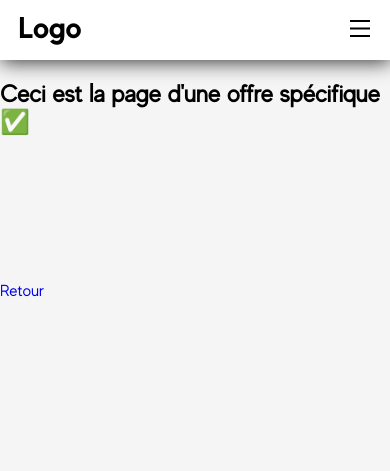
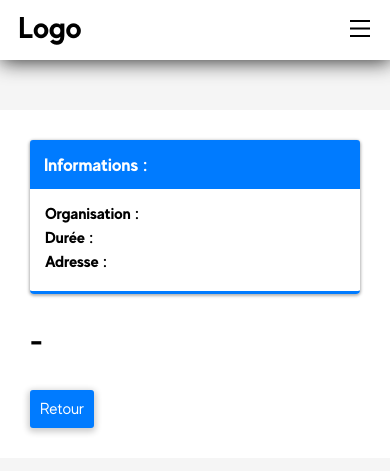
Before and after one commit to Remy93130/site-iut-info, a Symfony app: template templates/offer_blog/offer.html.twig in a window 390 px wide. Shown: the top 471 px of the page. Run offline with Twig, Linux system fonts and the light colour scheme; the template is opened without the code that fills it, so the values that code supplies are empty; some libraries are stand-ins or nearby versions.

Commit message:
Front up
Pages :
- Map
- Offre (jeter un oeil au responsif)

```diff
--- /dev/null
+++ b/public/style/map.less
@@ -0,0 +1,13 @@
+#map{
+	z-index:1;
+	.centered-width(90%);
+	height:calc(100vh - 180px);
+	margin-top:40px;
+	border-radius:3px;
+	.shadow(0, 2px, 3px, 1px, rgba(0, 0, 0, 0.3));
+	&:hover{
+		.shadow(0, 2px, 3px, 1px, rgba(0, 0, 0, 0.5));
+	}
+	will-change:box-shadow;
+	.transition(0.2s, all);
+}
--- /dev/null
+++ b/public/style/offer.less
@@ -0,0 +1,113 @@
+#OFFER{
+	width:100%;
+	height:100%;
+	padding:30px;
+	background-color:white;
+	margin-top:50px;
+
+	.left{
+		width:calc(100vw - 540px);
+		padding-right:30px;
+
+		.title{
+			font-size:30px;
+			font-family:"BOLD";
+			margin-bottom:15px;
+		}
+		.description{
+			font-size:18px;
+			margin-bottom:30px;
+		}
+		a.retour{
+			display:inline-block;
+			padding:10px;
+			border-radius:3px;
+			background-color:@bootblue;
+			color:white;
+			&:hover{ background-color:@bootbluedark; }
+			.button-shadow;
+		}
+	}
+	.right{
+		border-radius:4px;
+		border-bottom:3px solid @bootblue;
+		padding:15px;
+		width:450px;
+		position:absolute;
+		top:180px;
+		left:calc(100vw - 500px);
+		.shadow(0, 1px, 3px, 1px, rgba(0, 0, 0, 0.3));
+
+		.organisation{
+			margin-bottom:5px;
+			&::before{
+				font-family:BOLD;
+				content:"Organisation : ";
+			}
+		}
+		.duration{
+			margin-bottom:5px;
+			&::before{
+				font-family:BOLD;
+				content:"Durée : ";
+			}
+		}
+		.location{
+			margin-bottom:5px;
+			&::before{
+				font-family:BOLD;
+				content:"Adresse : ";
+			}
+		}
+	}
+
+}
+
+@media screen and (max-width:950px){
+
+#OFFER{
+
+	.left{
+		width:100%;
+		padding-right:0;
+
+		.title{
+			font-size:30px;
+			font-family:"BOLD";
+			margin-bottom:15px;
+		}
+		.description{
+			font-size:18px;
+			margin-bottom:30px;
+		}
+		a.retour{
+			display:inline-block;
+			padding:10px;
+			border-radius:3px;
+			background-color:@bootblue;
+			color:white;
+			&:hover{ background-color:@bootbluedark; }
+			.button-shadow;
+		}
+	}
+	.right{
+		width:100%;
+		position:static;
+		margin-bottom:30px;
+		&::before{
+			display:block;
+			width:calc(100% + 2px);
+			color:white;
+			content:"Informations :";
+			font-size:18px;
+			font-family:'BOLD';
+			padding:14px;
+			background-color:@bootblue;
+			border-radius:3px 3px 0 0;
+			transform:translate(-15px, -15px);
+		}
+	}
+
+}
+
+}
--- a/public/style/style.css
+++ b/public/style/style.css
@@ -631,6 +631,156 @@ select:hover {
     transform: scale(1) rotate(-45deg);
   }
 }
+#OFFER {
+  width: 100%;
+  height: 100%;
+  padding: 30px;
+  background-color: white;
+  margin-top: 50px;
+}
+#OFFER .left {
+  width: calc(100vw - 540px);
+  padding-right: 30px;
+}
+#OFFER .left .title {
+  font-size: 30px;
+  font-family: "BOLD";
+  margin-bottom: 15px;
+}
+#OFFER .left .description {
+  font-size: 18px;
+  margin-bottom: 30px;
+}
+#OFFER .left a.retour {
+  display: inline-block;
+  padding: 10px;
+  border-radius: 3px;
+  background-color: #007bff;
+  color: white;
+  -moz-box-shadow: 0 2px 6px 2px rgba(0, 0, 0, 0.2);
+  -o-box-shadow: 0 2px 6px 2px rgba(0, 0, 0, 0.2);
+  -webkit-box-shadow: 0 2px 6px 2px rgba(0, 0, 0, 0.2);
+  box-shadow: 0 2px 6px 2px rgba(0, 0, 0, 0.2);
+}
+#OFFER .left a.retour:hover {
+  background-color: #003edb;
+}
+#OFFER .left a.retour:hover {
+  -moz-box-shadow: 0 2px 6px 1px rgba(0, 0, 0, 0.4);
+  -o-box-shadow: 0 2px 6px 1px rgba(0, 0, 0, 0.4);
+  -webkit-box-shadow: 0 2px 6px 1px rgba(0, 0, 0, 0.4);
+  box-shadow: 0 2px 6px 1px rgba(0, 0, 0, 0.4);
+}
+#OFFER .right {
+  border-radius: 4px;
+  border-bottom: 3px solid #007bff;
+  padding: 15px;
+  width: 450px;
+  position: absolute;
+  top: 180px;
+  left: calc(100vw - 500px);
+  -moz-box-shadow: 0 1px 3px 1px rgba(0, 0, 0, 0.3);
+  -o-box-shadow: 0 1px 3px 1px rgba(0, 0, 0, 0.3);
+  -webkit-box-shadow: 0 1px 3px 1px rgba(0, 0, 0, 0.3);
+  box-shadow: 0 1px 3px 1px rgba(0, 0, 0, 0.3);
+}
+#OFFER .right .organisation {
+  margin-bottom: 5px;
+}
+#OFFER .right .organisation::before {
+  font-family: BOLD;
+  content: "Organisation : ";
+}
+#OFFER .right .duration {
+  margin-bottom: 5px;
+}
+#OFFER .right .duration::before {
+  font-family: BOLD;
+  content: "Durée : ";
+}
+#OFFER .right .location {
+  margin-bottom: 5px;
+}
+#OFFER .right .location::before {
+  font-family: BOLD;
+  content: "Adresse : ";
+}
+@media screen and (max-width: 950px) {
+  #OFFER .left {
+    width: 100%;
+    padding-right: 0;
+  }
+  #OFFER .left .title {
+    font-size: 30px;
+    font-family: "BOLD";
+    margin-bottom: 15px;
+  }
+  #OFFER .left .description {
+    font-size: 18px;
+    margin-bottom: 30px;
+  }
+  #OFFER .left a.retour {
+    display: inline-block;
+    padding: 10px;
+    border-radius: 3px;
+    background-color: #007bff;
+    color: white;
+    -moz-box-shadow: 0 2px 6px 2px rgba(0, 0, 0, 0.2);
+    -o-box-shadow: 0 2px 6px 2px rgba(0, 0, 0, 0.2);
+    -webkit-box-shadow: 0 2px 6px 2px rgba(0, 0, 0, 0.2);
+    box-shadow: 0 2px 6px 2px rgba(0, 0, 0, 0.2);
+  }
+  #OFFER .left a.retour:hover {
+    background-color: #003edb;
+  }
+  #OFFER .left a.retour:hover {
+    -moz-box-shadow: 0 2px 6px 1px rgba(0, 0, 0, 0.4);
+    -o-box-shadow: 0 2px 6px 1px rgba(0, 0, 0, 0.4);
+    -webkit-box-shadow: 0 2px 6px 1px rgba(0, 0, 0, 0.4);
+    box-shadow: 0 2px 6px 1px rgba(0, 0, 0, 0.4);
+  }
+  #OFFER .right {
+    width: 100%;
+    position: static;
+    margin-bottom: 30px;
+  }
+  #OFFER .right::before {
+    display: block;
+    width: calc(100% + 2px);
+    color: white;
+    content: "Informations :";
+    font-size: 18px;
+    font-family: 'BOLD';
+    padding: 14px;
+    background-color: #007bff;
+    border-radius: 3px 3px 0 0;
+    transform: translate(-15px, -15px);
+  }
+}
+#map {
+  z-index: 1;
+  width: 90%;
+  margin-left: calc((100% - 90%) / 2);
+  margin-right: calc((100% - 90%) / 2);
+  height: calc(100vh - 180px);
+  margin-top: 40px;
+  border-radius: 3px;
+  -moz-box-shadow: 0 2px 3px 1px rgba(0, 0, 0, 0.3);
+  -o-box-shadow: 0 2px 3px 1px rgba(0, 0, 0, 0.3);
+  -webkit-box-shadow: 0 2px 3px 1px rgba(0, 0, 0, 0.3);
+  box-shadow: 0 2px 3px 1px rgba(0, 0, 0, 0.3);
+  will-change: box-shadow;
+  -moz-transition: all 0.2s;
+  -o-transition: all 0.2s;
+  -webkit-transition: all 0.2s;
+  transition: all 0.2s;
+}
+#map:hover {
+  -moz-box-shadow: 0 2px 3px 1px rgba(0, 0, 0, 0.5);
+  -o-box-shadow: 0 2px 3px 1px rgba(0, 0, 0, 0.5);
+  -webkit-box-shadow: 0 2px 3px 1px rgba(0, 0, 0, 0.5);
+  box-shadow: 0 2px 3px 1px rgba(0, 0, 0, 0.5);
+}
 * {
   font-family: "regular";
 }
--- a/public/style/style.less
+++ b/public/style/style.less
@@ -2,6 +2,8 @@
 @import "navbar.less";
 @import "index.less";
 @import "emplois.less";
+@import "offer.less";
+@import "map.less";
 
 @navbarheight:100px;
 @navbarresponsiveheight:60px;
--- a/templates/base/map.html.twig
+++ b/templates/base/map.html.twig
@@ -7,8 +7,7 @@
 
 {% block body %}
 <div class="example-wrapper">
-    <h2>Ceci est la page carte des iut info ✅</h2>
-    <div id="map" style="height: 90vh; margin-left: 5%; margin-right: 5%;"></div>
+    <div id="map" ></div>
 {% endblock %}
 
 {% block javascripts %}
--- a/templates/offer_blog/offer.html.twig
+++ b/templates/offer_blog/offer.html.twig
@@ -1,14 +1,17 @@
 {% extends 'base.html.twig' %}
 
 {% block body %}
-<div class="example-wrapper">
-    <h2>Ceci est la page d'une offre spécifique ✅</h2>
-        {{ offer.title }} <br>
-        {{ offer.type.name }} <br>
-        {{ offer.organisation }} <br>
-        {{ offer.duration }} <br>
-        {{ offer.location }} <br>
-        {{ offer.description }} <br><br>
-        <a href="{{ path('offers') }}">Retour</a>
+	<div id="OFFER">
+		<div class="right">
+			<div class="organisation">{{ offer.organisation }}</div>
+        	<div class="duration">{{ offer.duration }}</div>
+        	<div class="location">{{ offer.location }}</div>
+		</div>
+		<div class="left">
+			<div class="title">{{ offer.type.name }} - {{ offer.title }} </div>
+			<div class="description">{{ offer.description }}</div>
+			<a class="retour" href="{{ path('offers') }}">Retour</a>
+		</div>
+    </div>
 
 {% endblock %}
```
Also changed, not shown: templates/offer_blog/index.html.twig (+4 -4 lines).
